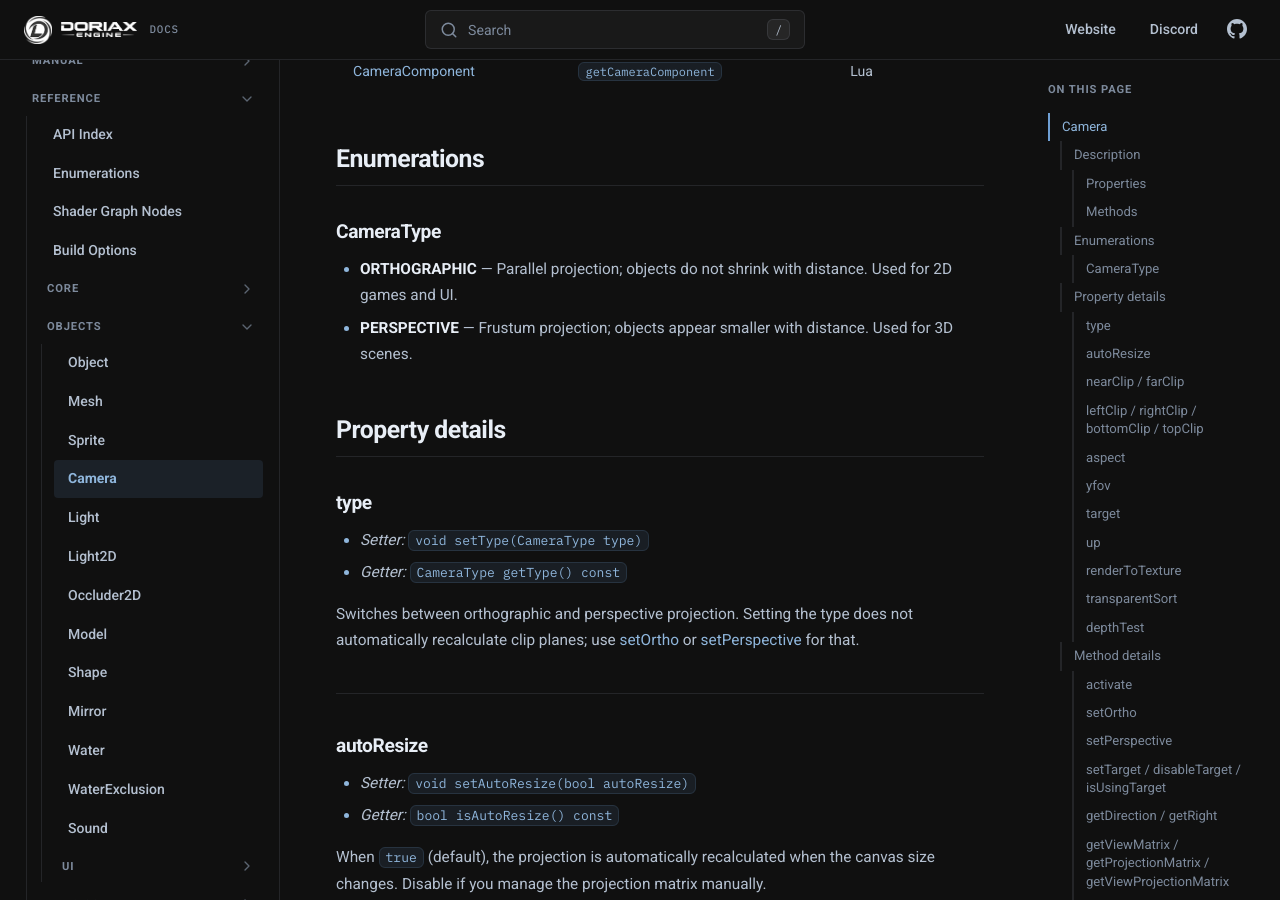
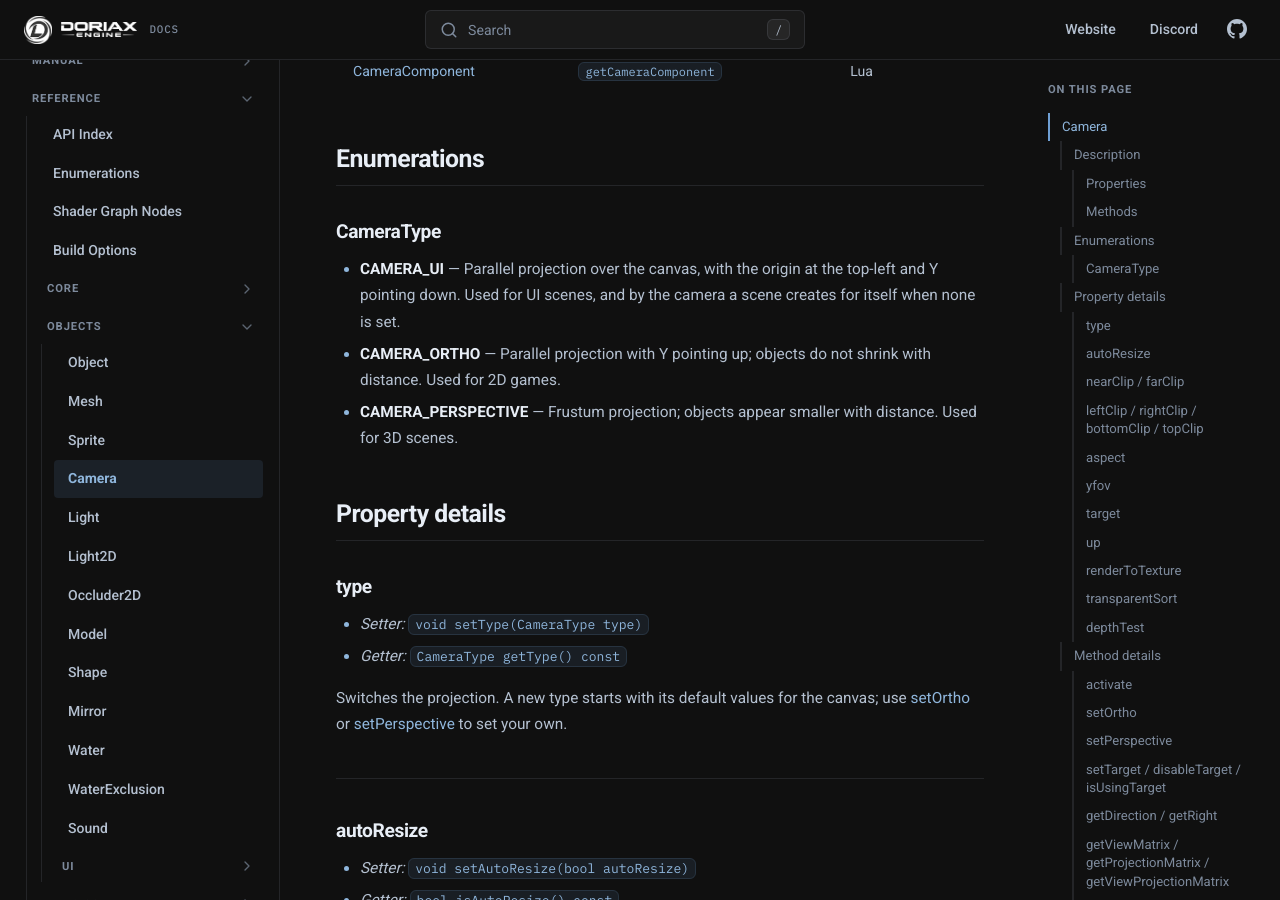
Before and after one commit to doriaxengine/doriax-docs, an MkDocs documentation site: the page built from docs/reference/classes/camera.md, in a window 1280 px wide and 900 px high, scrolled down 4473 px. Built offline with MkDocs 1.6.1, drawn with Linux system fonts in a browser that asks for light colours; comment, search, counter and statistics services are not loaded; some of the changed text lies outside the part shown.

Commit message:
Tilemap textures and tile positions, face culling of 2D meshes, camera types

```diff
--- a/docs/reference/classes/camera.md
+++ b/docs/reference/classes/camera.md
@@ -37,7 +37,7 @@ description: Camera API reference — orthographic and perspective projection, t
 
 | Type | Name | Default | Languages |
 | --- | --- | --- | --- |
-| [CameraType](#cameratype) | [type](#type) | `ORTHOGRAPHIC` | C++ \| Lua |
+| [CameraType](#cameratype) | [type](#type) | `CAMERA_PERSPECTIVE` | C++ \| Lua |
 | bool | [autoResize](#autoresize) | `true` | C++ \| Lua |
 | float | [nearClip](#nearclip-farclip) | `0.1` | C++ \| Lua |
 | float | [farClip](#nearclip-farclip) | `1000.0` | C++ \| Lua |
@@ -125,8 +125,9 @@ description: Camera API reference — orthographic and perspective projection, t
 
 ### CameraType
 
-* **ORTHOGRAPHIC** — Parallel projection; objects do not shrink with distance. Used for 2D games and UI.
-* **PERSPECTIVE** — Frustum projection; objects appear smaller with distance. Used for 3D scenes.
+* **CAMERA_UI** — Parallel projection over the canvas, with the origin at the top-left and Y pointing down. Used for UI scenes, and by the camera a scene creates for itself when none is set.
+* **CAMERA_ORTHO** — Parallel projection with Y pointing up; objects do not shrink with distance. Used for 2D games.
+* **CAMERA_PERSPECTIVE** — Frustum projection; objects appear smaller with distance. Used for 3D scenes.
 
 ## Property details
 
@@ -135,7 +136,7 @@ description: Camera API reference — orthographic and perspective projection, t
 * *Setter:* `void setType(CameraType type)`
 * *Getter:* `CameraType getType() const`
 
-Switches between orthographic and perspective projection. Setting the type does not automatically recalculate clip planes; use [setOrtho](#setortho) or [setPerspective](#setperspective) for that.
+Switches the projection. A new type starts with its default values for the canvas; use [setOrtho](#setortho) or [setPerspective](#setperspective) to set your own.
 
 ---
 
```
Also changed, not shown: docs/reference/classes/mesh.md (+6 -2 lines), docs/reference/classes/tilemap.md (+7 -2 lines).
